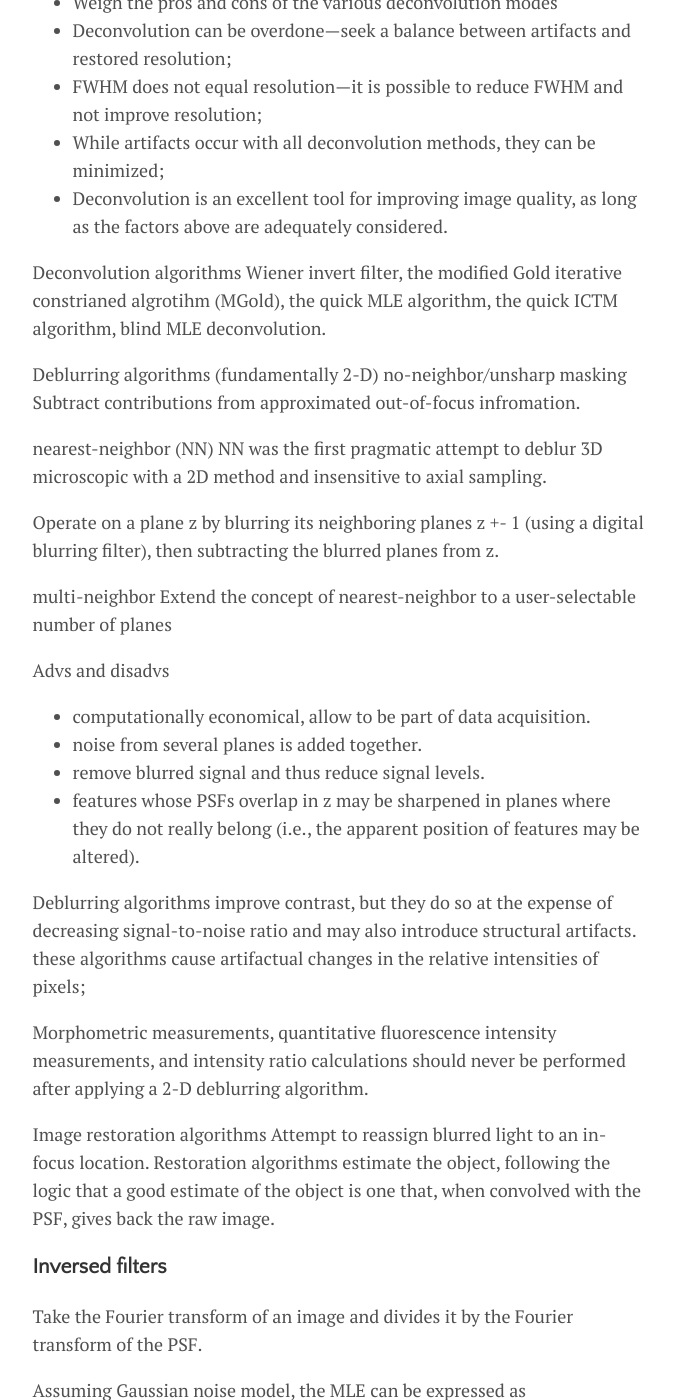
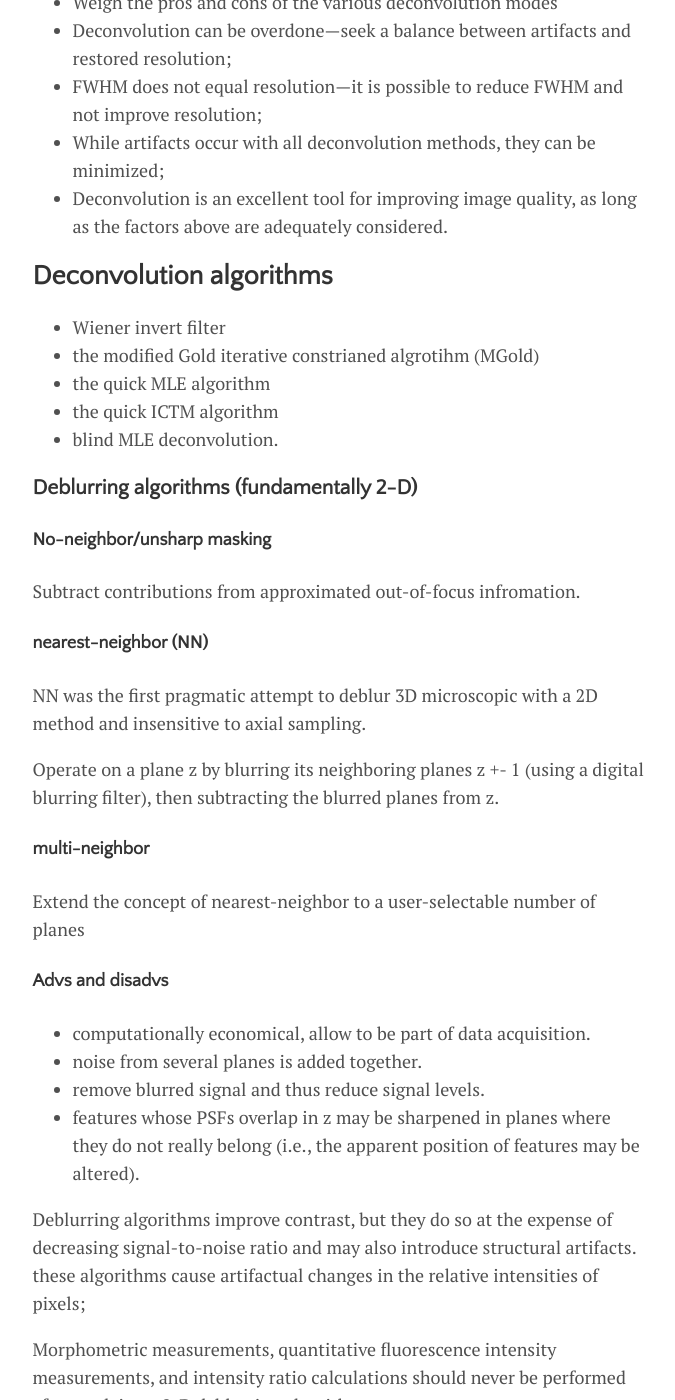
Before and after one commit to Recklexx/Recklexx.github.io, a Jekyll site: the page built from _posts/blogs/2024-07-08-dcv.md, in a window 1280 px wide and 1400 px high, scrolled down 1644 px. Shown: the whole window, without its empty margins (300-975 px from the left). Built offline with Jekyll 4.4.1, drawn with Linux system fonts in a browser that asks for light colours; formulas are drawn with MathJax 3; some of the changed text lies outside the part shown.

Commit message:
Update 2024-07-08-dcv.md

```diff
--- a/_posts/blogs/2024-07-08-dcv.md
+++ b/_posts/blogs/2024-07-08-dcv.md
@@ -25,7 +25,7 @@ Estimation accuracy depends on object structure.
 * A point can be easy to estimate
 * Estimation of denser structures is more difficult. Structures will shrink, but resolution may not improve.
 
-Components above the cut-off frequency can be created by estimation, and data not captured by the optical system can produce artifacts.With too many estimation iterations, a 100 nm bead can be reduced to 80 nm, resulting in a loss of data.
+Components above the cut-off frequency can be created by estimation, and data not captured by the optical system can produce artifacts.With **too many estimation iterations**, a 100 nm bead can be reduced to 80 nm, resulting in a loss of data.
 
 Besides object density, estimation results can also be impacted by factors such as imaging condition and processing parameters such as PSF shape, iteration number, and nonlinear deconvolution mode.
  The validity of estimation can be judged only by the appearance of the image.
@@ -42,22 +42,26 @@ Tips to keep in mind
 * While artifacts occur with all deconvolution methods, they can be minimized;
 * Deconvolution is an excellent tool for improving image quality, as long as the factors above are adequately considered.
 
-Deconvolution algorithms
-Wiener invert filter, the modified Gold iterative constrianed algrotihm (MGold), the quick MLE algorithm, the quick ICTM algorithm, blind MLE deconvolution.
+## Deconvolution algorithms
+- Wiener invert filter
+- the modified Gold iterative constrianed algrotihm (MGold)
+- the quick MLE algorithm
+- the quick ICTM algorithm
+- blind MLE deconvolution.
 
-Deblurring algorithms (fundamentally 2-D)
-no-neighbor/unsharp masking
+### Deblurring algorithms (fundamentally 2-D)
+#### No-neighbor/unsharp masking
 Subtract contributions from approximated out-of-focus infromation.
 
-nearest-neighbor (NN)
+#### nearest-neighbor (NN)
 NN was the first pragmatic attempt to deblur 3D microscopic with a 2D method and insensitive to axial sampling.
 
 Operate on a plane z by blurring its neighboring planes z +- 1 (using a digital blurring filter), then subtracting the blurred planes from z.
 
-multi-neighbor
+#### multi-neighbor
 Extend the concept of nearest-neighbor to a user-selectable number of planes
 
-Advs and disadvs
+#### Advs and disadvs
 * computationally economical, allow to be part of data acquisition.
 * noise from several planes is added together.
 * remove blurred signal and thus reduce signal levels.
```
Also changed, not shown: other parts of _posts/blogs/2024-07-08-dcv.md (+15 -2 lines).
